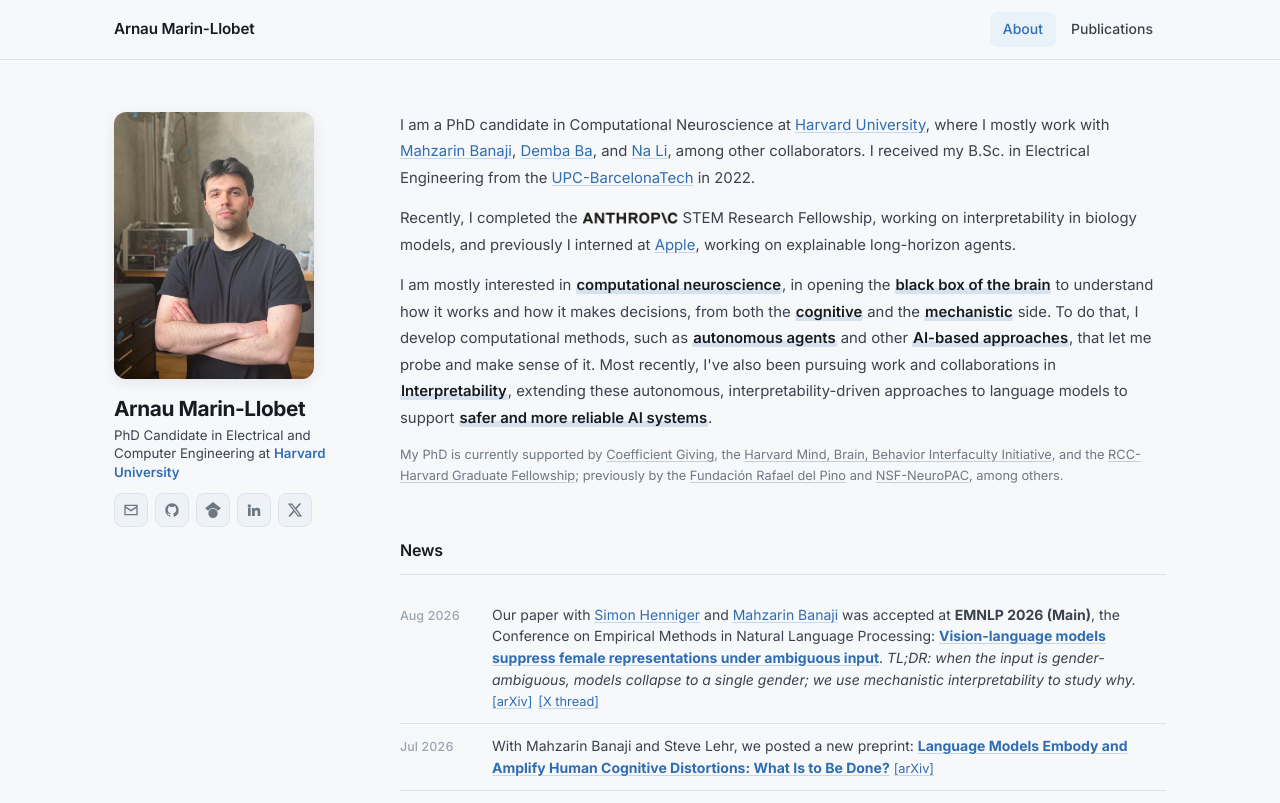
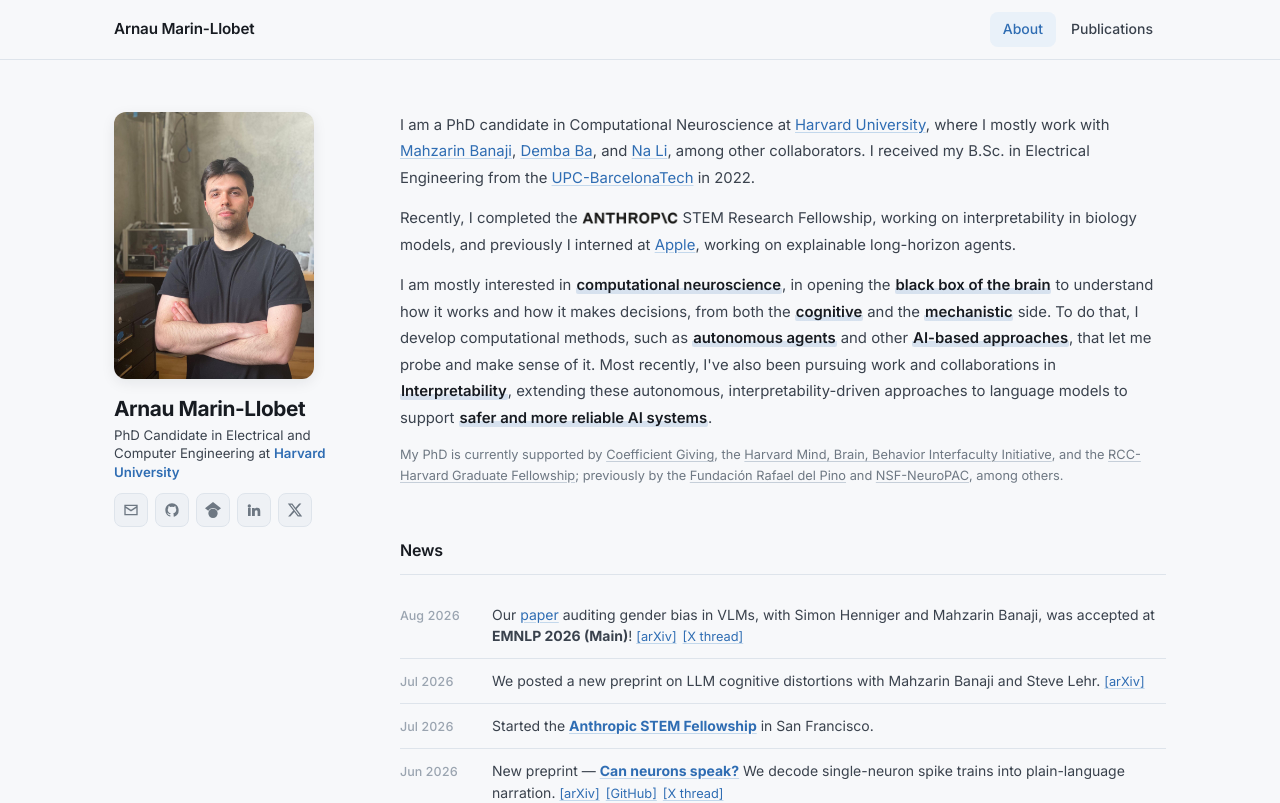
Before and after one commit to arnaumarin/arnaumarin.github.io, a Vue app: page / in a window 1280 px wide. Shown: the top 803 px of the page. Built offline with nearby package versions, Linux system fonts and the light colour scheme.

Commit message:
News: shorten every entry to 1-2 sentences

```diff
--- a/src/data/news.js
+++ b/src/data/news.js
@@ -1,59 +1,42 @@
-// Selected news. `hidden: true` items appear only after "show all".
-// `html` may contain inline links (rendered with v-html).
+// News, newest first. Keep each entry to 1–2 short sentences.
+// The first 4 are visible; the rest sit behind "Show more".
+// Talk entries with a `thumb` show their photo.
 
 export default [
   {
     date: 'Aug 2026',
-    tags: [{ label: 'paper', type: 'paper' }, { label: 'spotlight', type: 'spotlight' }],
-    html: `Our paper with <a class="prose-link" href="https://henniger.dev/">Simon Henniger</a> and
-           <a class="prose-link" href="https://scholar.google.com/citations?hl=en&user=19SjuiUAAAAJ&view_op=list_works&sortby=pubdate">Mahzarin Banaji</a>
-           was accepted at <strong>EMNLP 2026 (Main)</strong>, the Conference on Empirical Methods in Natural
-           Language Processing:
-           <a class="prose-link" href="https://arxiv.org/abs/2605.31556"><strong>Vision-language models suppress
-           female representations under ambiguous input</strong></a>.
-           <em>TL;DR: when the input is gender-ambiguous, models collapse to a single gender; we use mechanistic
-           interpretability to study why.</em>`,
+    html: `Our <a class="prose-link" href="https://arxiv.org/abs/2605.31556">paper</a> auditing gender bias
+           in VLMs, with Simon Henniger and Mahzarin Banaji, was accepted at <strong>EMNLP 2026 (Main)</strong>!`,
     links: [
       { label: 'arXiv', href: 'https://arxiv.org/abs/2605.31556' },
       { label: 'X thread', href: 'https://x.com/Arnauya/status/2090712173307969952' },
     ],
-    thumb: '/images/pub/vlm-bias.png',
-    thumbAlt: 'Vision-language models suppress female representations under ambiguous input',
   },
   {
     date: 'Jul 2026',
-    tags: [{ label: 'paper', type: 'paper' }],
-    html: `With Mahzarin Banaji and Steve Lehr, we posted a new preprint:
-           <a class="prose-link" href="https://arxiv.org/abs/2607.20695"><strong>Language Models Embody and
-           Amplify Human Cognitive Distortions: What Is to Be Done?</strong></a>`,
+    html: `We posted a new preprint on LLM cognitive distortions with Mahzarin Banaji and Steve Lehr.`,
     links: [{ label: 'arXiv', href: 'https://arxiv.org/abs/2607.20695' }],
   },
   {
     date: 'Jul 2026',
-    tags: [{ label: 'fellowship', type: 'spotlight' }],
-    html: `I started the <a class="prose-link" href="https://www.anthropic.com/"><strong>Anthropic STEM
-           Fellowship</strong></a> in San Francisco, working on agents for neuroscience and long-horizon tasks!`,
+    html: `Started the <a class="prose-link" href="https://www.anthropic.com/"><strong>Anthropic STEM
+           Fellowship</strong></a> in San Francisco.`,
   },
   {
     date: 'Jun 2026',
-    tags: [{ label: 'paper', type: 'paper' }],
-    html: `New preprint — <a class="prose-link" href="https://arxiv.org/abs/2606.18667"><strong>NEURRATOR</strong></a>:
-           we take mechanistic interpretability out of language models and point it at real brains, decoding
-           spike trains from single neurons in mouse visual cortex into plain-language narration of the
-           viewed scene.`,
+    html: `New preprint — <a class="prose-link" href="https://arxiv.org/abs/2606.18667"><strong>Can neurons
+           speak?</strong></a> We decode single-neuron spike trains into plain-language narration.`,
     links: [
       { label: 'arXiv', href: 'https://arxiv.org/abs/2606.18667' },
       { label: 'GitHub', href: 'https://github.com/arnaumarin/neurrator' },
       { label: 'X thread', href: 'https://x.com/Arnauya/status/2067476793762947422' },
     ],
-    thumb: '/images/pub/neurrator.png',
-    thumbAlt: 'NEURRATOR architecture: spike trains decoded into language via CLIP and LLaVA',
   },
   {
     date: 'Jun 2026',
-    tags: [{ label: 'talk', type: 'talk' }, { label: 'spotlight', type: 'spotlight' }],
-    html: `Presented a precursor of <a class="prose-link" href="https://arxiv.org/abs/2605.31556">our work on auditing VLMs</a>
-           as a <strong>spotlight</strong> at the <strong>HOW workshop, CVPR 2026</strong>.`,
+    tags: [{ label: 'talk', type: 'talk' }],
+    html: `Gave a <strong>spotlight talk</strong> on interpretability for gender bias in VLMs at the
+           <strong>HOW workshop, CVPR 2026</strong>.`,
     links: [
       { label: 'arXiv', href: 'https://arxiv.org/abs/2605.31556' },
       { label: 'workshop', href: 'https://sites.google.com/view/how-cvpr-workshop/2026-workshop' },
@@ -63,73 +46,52 @@
   },
   {
     date: 'May 2026',
-    tags: [{ label: 'paper', type: 'paper' }],
-    html: `With Javier Ferrando, we released <a class="prose-link" href="https://arxiv.org/abs/2605.01555"><strong>interpAgent</strong></a> —
-           an autonomous framework to discover and explain features in LLMs (SAEs and other latents).
-           To appear at the <strong>AIWILD workshop, ICML 2026</strong> in Seoul.`,
+    html: `Released <a class="prose-link" href="https://arxiv.org/abs/2605.01555"><strong>interpAgent</strong></a>,
+           agents that discover and explain features in LLMs. To appear at the AIWILD workshop, ICML 2026.`,
     links: [
       { label: 'arXiv', href: 'https://arxiv.org/abs/2605.01555' },
       { label: 'GitHub', href: 'https://github.com/arnaumarin/InterpAgent' },
       { label: 'workshop', href: 'https://agentwild-workshop.github.io/icml2026/' },
     ],
-    thumb: '/images/pub/interpagent.png',
-    thumbAlt: 'interpAgent overview figure',
   },
   {
     date: 'Dec 2025',
-    tags: [{ label: 'paper', type: 'paper' }],
-    html: `Our commentary on the state of the art in wireless BCIs — and where the field is heading —
-           is out in <em>Nature Electronics</em>.`,
+    html: `Our commentary on wireless BCIs is out in <em>Nature Electronics</em>.`,
     links: [{ label: 'paper', href: 'https://www.nature.com/articles/s41928-025-01510-2' }],
   },
   {
     date: 'Oct 2025',
     tags: [{ label: 'talk', type: 'talk' }],
-    html: `Short talk at the <a class="prose-link" href="https://lunchandlearnkempner.github.io/"><strong>Kempner Seminar Lunch and Learn</strong></a>
-           at Harvard on agents for interpretability in brain networks. And had good free food!`,
-    links: [{ label: 'seminar', href: 'https://lunchandlearnkempner.github.io/' }],
+    html: `Short talk on agents for interpretability in brain networks at the
+           <a class="prose-link" href="https://lunchandlearnkempner.github.io/">Kempner Lunch and Learn</a>, Harvard.`,
   },
   {
     date: 'Jun 2025',
     tags: [{ label: 'talk', type: 'talk' }],
-    hidden: true,
-    html: `Invited talk at the <strong>Rafael del Pino Foundation (C4T)</strong>, Boston —
-           <em>"Agentic AI for Biology"</em>.`,
+    html: `Invited talk on agentic AI for biology at the <strong>Rafael del Pino Foundation (C4T)</strong>, Boston.`,
   },
   {
     date: 'May 2025',
     tags: [{ label: 'talk', type: 'talk' }],
-    hidden: true,
-    html: `Invited talk at <strong>MIT</strong>, Cambridge —
-           <em>"AI Agents for Automated and Scalable Neuroscience"</em>.`,
+    html: `Invited talk at <strong>MIT</strong> on AI agents for automated and scalable neuroscience.`,
   },
   {
     date: 'Apr 2025',
     tags: [{ label: 'talk', type: 'talk' }],
-    hidden: true,
-    html: `Invited talks on AI agents for neuroscience and spike sorting at
-           <strong>Stanford University</strong>, <strong>UC San Francisco</strong>, and the
-           <strong>Flatiron Institute</strong> (Simons Foundation). Thanks to the Enigma group,
-           Prof. Edward Chang, and Alessio Buccino for the invitations and the engaging discussions.`,
+    html: `Invited talks on AI agents for neuroscience at <strong>Stanford</strong>, <strong>UCSF</strong>,
+           and the <strong>Flatiron Institute</strong>.`,
   },
   {
     date: 'Apr 2025',
-    tags: [{ label: 'paper', type: 'paper' }],
-    hidden: true,
-    html: `So happy to see our first paper published! Joint work with Mavi Sanchez-Vives,
-           Leo Dalla Porta, and Arnau Manasanch, now out in <em>Communications Biology</em>.`,
+    html: `Our first paper is out in <em>Communications Biology</em>!`,
     links: [
       { label: 'paper', href: 'https://www.nature.com/articles/s42003-025-07991-3' },
       { label: 'GitHub', href: 'https://github.com/arnaumarin/LFPDeepStates' },
     ],
-    thumb: '/images/pub/lfp-deepstates.png',
-    thumbAlt: 'LFP DeepStates figure, Communications Biology',
   },
   {
     date: 'Jul 2024',
     tags: [{ label: 'talk', type: 'talk' }],
-    hidden: true,
-    html: `Invited talk at <strong>ETH Zurich</strong> —
-           <em>"Methods to Stably Track Neurons in High-Density Probes"</em>.`,
+    html: `Invited talk at <strong>ETH Zurich</strong> on stably tracking neurons in high-density probes.`,
   },
 ]
```
